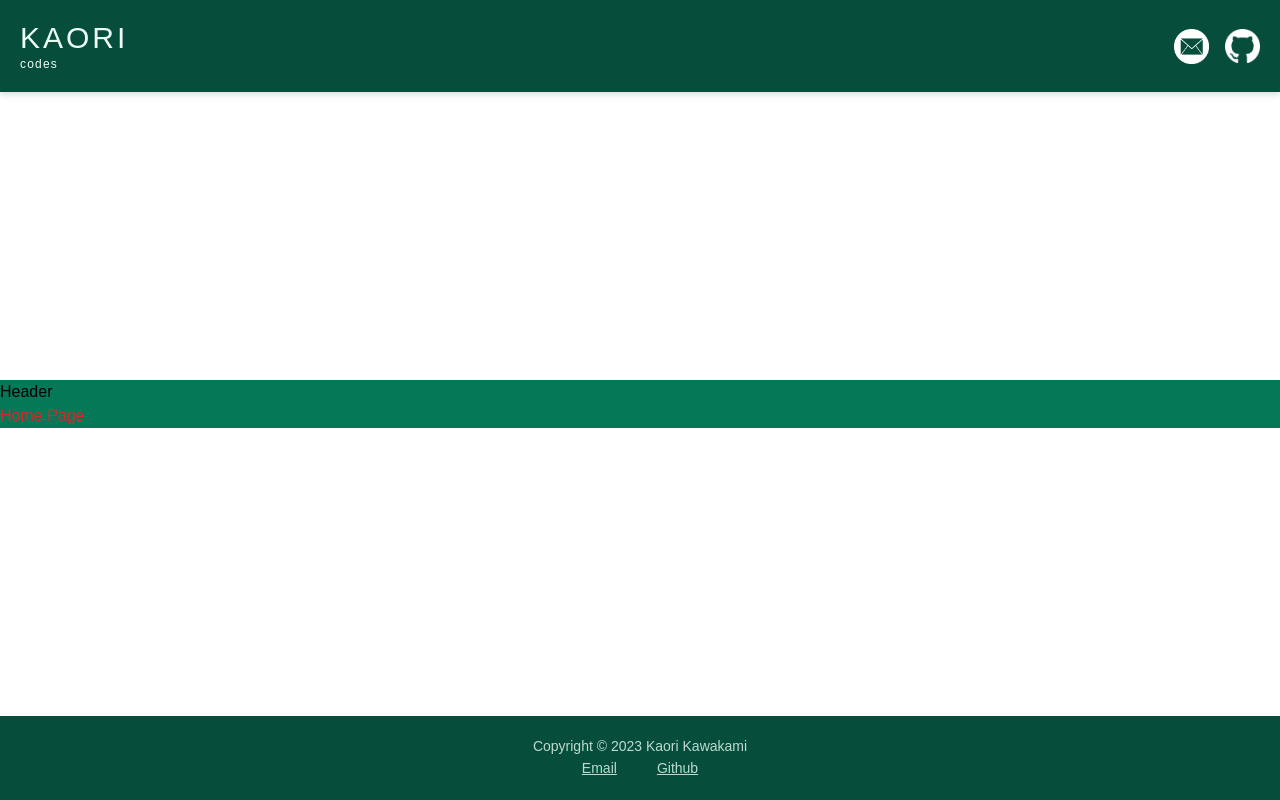
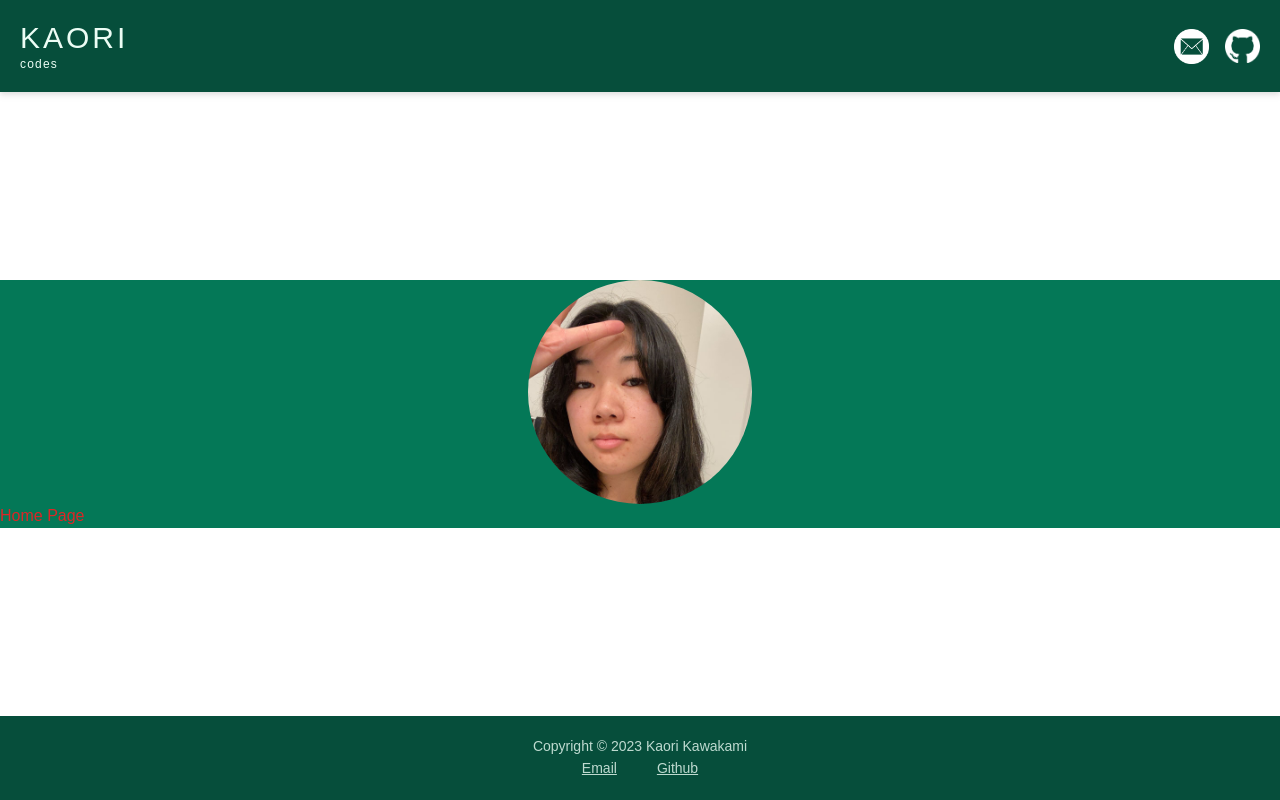
Before and after one commit to kkawakami08/nextjs-react, a Next.js app in the folder nextjs-react/: page / in a window 1280 px wide. Built offline with nearby package versions, Linux system fonts and the light colour scheme.

Commit message:
add my hero image

```diff
--- a/nextjs-react/components/Header.tsx
+++ b/nextjs-react/components/Header.tsx
@@ -1,7 +1,16 @@
 import React from 'react'
+import Image from 'next/image'
+import kaoriImg from '../public/kaori-hero-square.jpg'
 
 export default function Header() {
   return (
-    <div>Header</div>
+    <div className='w-56 h-56 bg-black overflow-hidden rounded-full relative mx-auto'>
+      <Image
+        src={kaoriImg}
+        alt="Kaori"
+        width={310}
+        height={310}
+        />
+      </div>
   )
 }
```
Also changed, not shown: nextjs-react/public/kaori-hero-square.jpg (added), 1 other file (tests, documents, lock files or other folders).
